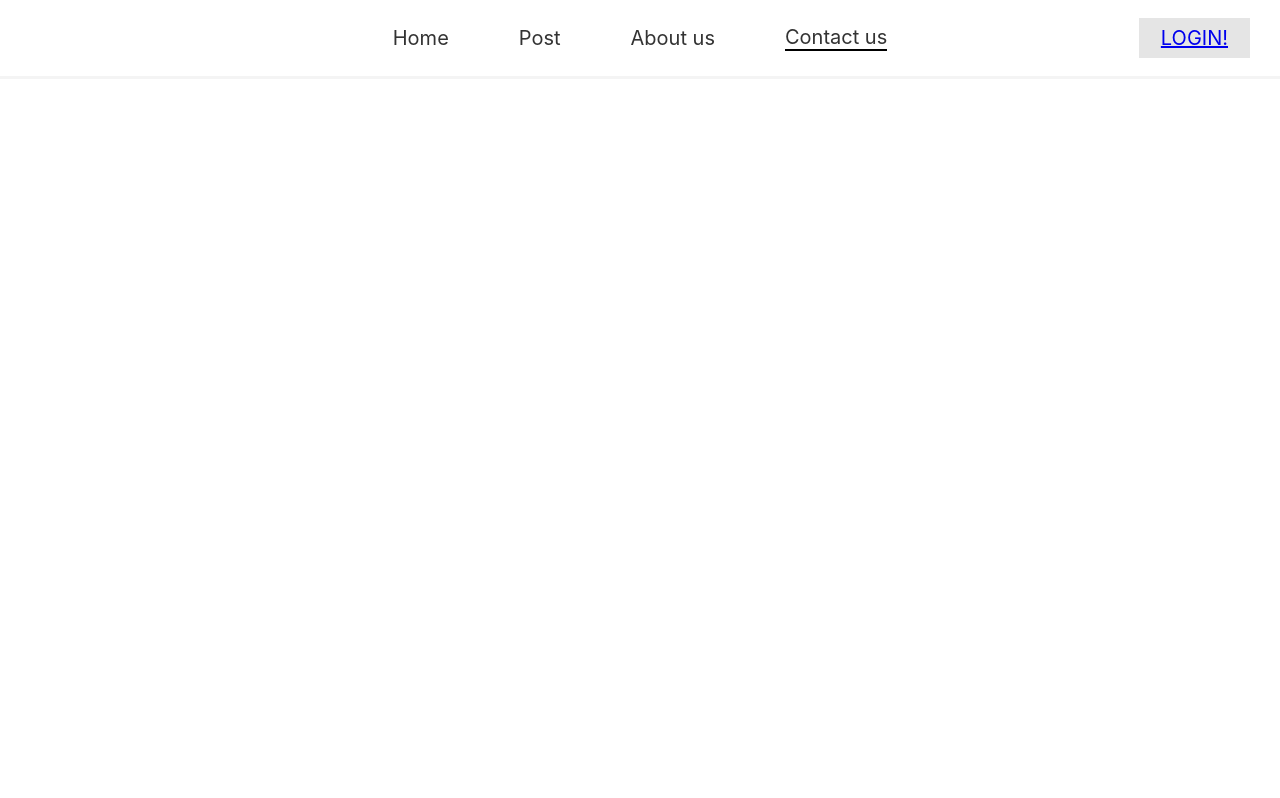
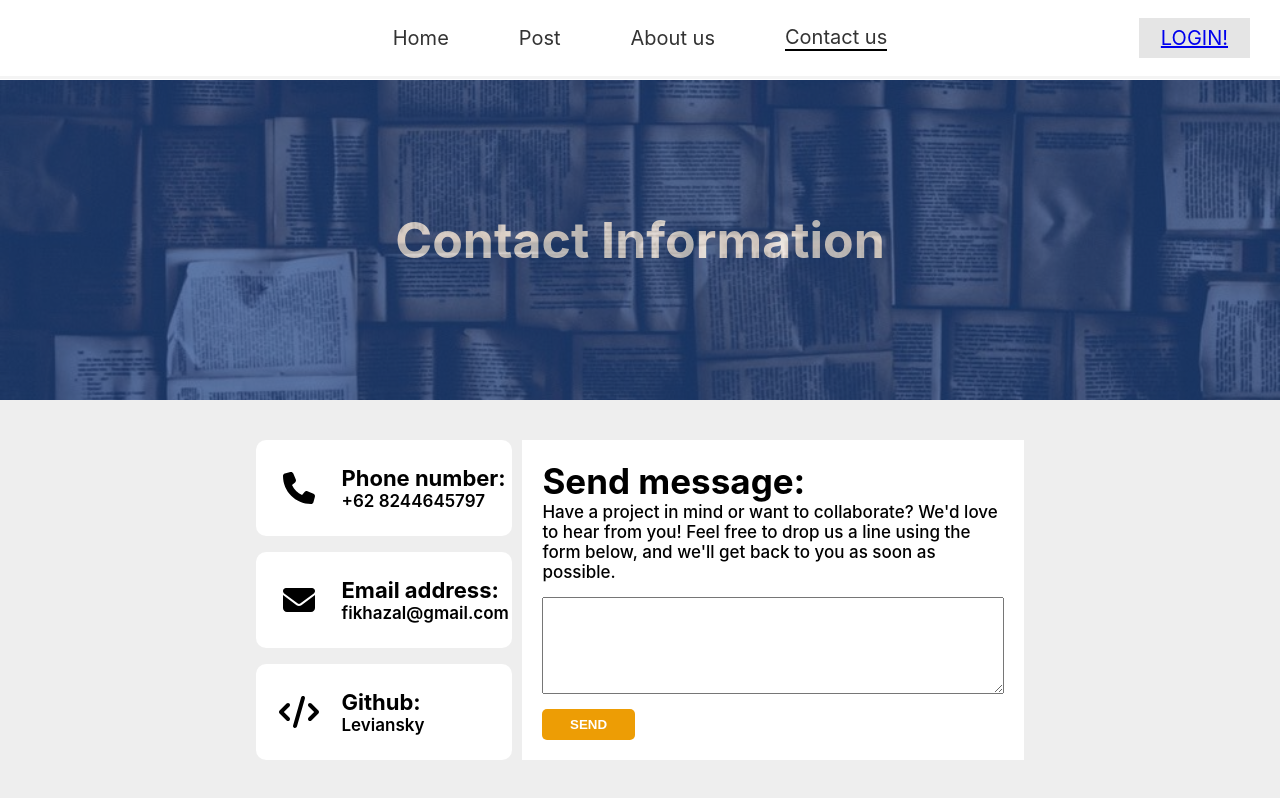
Before and after one commit to Leviansky/portfolio-web-redux, a React (Create React App) app in the folder client/: page /contact in a window 1280 px wide. Built offline with nearby package versions, Linux system fonts and the light colour scheme; sample sign-in values are in the browser's storage.

Commit message:
add contact us page statis

```diff
--- a/client/src/pages/contactus/ContactUs.js
+++ b/client/src/pages/contactus/ContactUs.js
@@ -1,6 +1,8 @@
 import React, {useEffect} from 'react'
 import { useDispatch } from 'react-redux';
 import { setActiveTab } from '../../actions/homeAction';
+import { FontAwesomeIcon } from '@fortawesome/react-fontawesome';
+import { faPhone, faEnvelope, faCode } from '@fortawesome/free-solid-svg-icons';
 
 
 const ContactUsPage = () => {
@@ -12,6 +14,50 @@ const ContactUsPage = () => {
 
   return (
     <div style={styles.container}>
+      <div style={styles.topContainer}>
+        <div style={styles.filter}>
+          Contact Information
+        </div>
+      </div>
+      <div style={styles.bottomContainer}>
+        <div style={styles.contentContainer}>
+          <div style={styles.leftContentContainer}>
+            <div style={styles.boxContainer}>
+              <div style={styles.leftBoxContainer}>
+                <FontAwesomeIcon icon={faPhone} size='2x' />
+              </div>
+              <div style={styles.rightBoxContainer}>
+                <div style={styles.leftTitleText}>Phone number:</div>
+                <div style={styles.leftContentText}>+62 8244645797</div>
+              </div>
+            </div>
+            <div style={styles.boxContainer}>
+              <div style={styles.leftBoxContainer}>
+                <FontAwesomeIcon icon={faEnvelope} size='2x' />
+              </div>
+              <div style={styles.rightBoxContainer}>
+                <div style={styles.leftTitleText}>Email address:</div>
+                <div style={styles.leftContentText}>fikhazal@gmail.com</div>
+              </div>
+            </div>
+            <div style={styles.boxContainer}>
+              <div style={styles.leftBoxContainer}>
+              <FontAwesomeIcon icon={faCode} size='2x' />
+              </div>
+              <div style={styles.rightBoxContainer}>
+                <div style={styles.leftTitleText}>Github:</div>
+                <div style={styles.leftContentText}>Leviansky</div>
+              </div>
+            </div>
+          </div>
+          <div style={styles.rightContentContainer}>
+            <div style={styles.rightTitleText}>Send message:</div>
+            <div style={styles.rightContentText}>Have a project in mind or want to collaborate? We'd love to hear from you! Feel free to drop us a line using the form below, and we'll get back to you as soon as possible.</div>
+            <textarea style={styles.textMessage} />
+            <button style={styles.buttonMessage}>SEND</button>
+          </div>
+        </div>
+      </div>
     </div>
   );
 };
@@ -25,4 +71,112 @@ const styles = {
     display: 'flex',
     flexDirection: 'column'
   },
+  topContainer: {
+    marginTop: '10vh',
+    height: '40vh',
+    widht: '100vw',
+    display: 'flex',
+    backgroundImage: `url(${require('../../images/bg-img.jpg')})`,
+    backgroundSize: 'cover',
+    backgroundRepeat: 'no-repeat',
+    backgroundPosition: 'center',
+    zIndex: '1',
+  },
+  filter: {
+    height: '40vh',
+    width: '100%',
+    display: 'flex',
+    backgroundColor: "#004a75",
+    opacity: 0.65,
+    filter: 'hue-rotate(20deg) contrast(1)',
+    flexDirection: "column",
+    justifyContent: "center",
+    alignItems: "center",
+    zIndex: '2',
+    fontSize: '50px',
+    fontWeight: 'bold',
+    color: 'white'
+  },
+  bottomContainer: {
+    height: '50vh',
+    width: '100vw',
+    backgroundColor: '#EEEEEE',
+    display: 'flex',
+    justifyContent: 'center',
+    alignItems: 'center',
+  },
+  contentContainer: {
+    height: '80%',
+    width: '60%',
+    backgroundColor: 'white',
+    display: 'flex'
+  },
+  leftContentContainer: {
+    display: 'flex',
+    // height: '100%',
+    flex: '2.5',
+    backgroundColor: '#EEEEEE',
+    flexDirection: 'column',
+    justifyContent: 'space-between',
+    paddingRight: '10px'
+  },
+  rightContentContainer: {
+    display: 'flex',
+    flex: '4.5',
+    backgroundColor: 'white',
+    padding: '20px',
+    borderRadius: '10px',
+    flexDirection: 'column',
+  },
+  boxContainer: {
+    height: '30%',
+    width: '100%',
+    backgroundColor: 'white',
+    borderRadius: '10px',
+    display: 'flex'
+  },
+  leftBoxContainer: {
+    flex: '2',
+    height: '100%',
+    display: 'flex',
+    justifyContent: 'center',
+    alignItems: 'center'
+  },
+  rightBoxContainer: {
+    flex: '4',
+    height: '100%',
+    display: 'flex',
+    justifyContent: 'center',
+    flexDirection: 'column'
+  },
+  leftTitleText: {
+    fontSize: '22px',
+    fontWeight: 'bold',
+  },
+  leftContentText: {
+    fontSize: '17px',
+    fontWeight: '600',
+  },
+  rightTitleText: {
+    fontSize: '35px',
+    fontWeight: 'bold',
+  },
+  rightContentText: {
+    fontSize: '17px',
+    fontWeight: '500',
+    marginBottom: '15px'
+  },
+  textMessage: {
+    height: '45%',
+    marginBottom: '15px'
+  },
+  buttonMessage: {
+    width: '20%',
+    padding: '8px',
+    borderRadius: '5px',
+    backgroundColor: '#ED9D05',
+    fontWeight: 'bold',
+    color: 'white',
+    border: '0',
+  }
 };
```
Also changed, not shown: client/src/images/bg-img.jpg (added).
